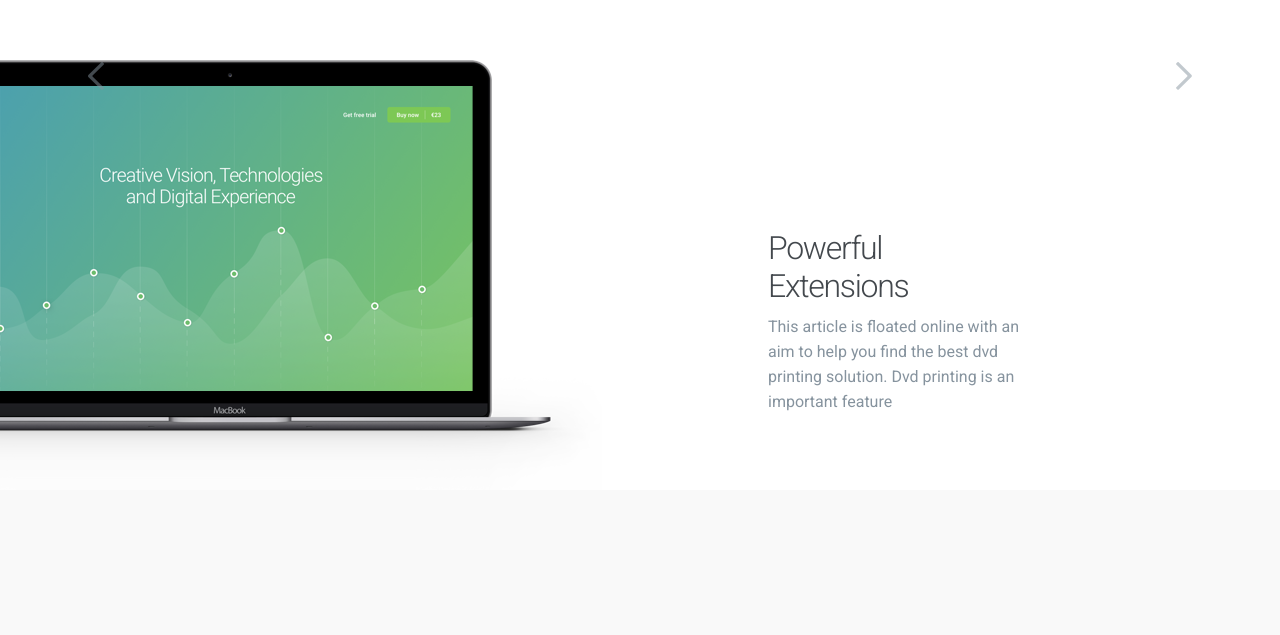
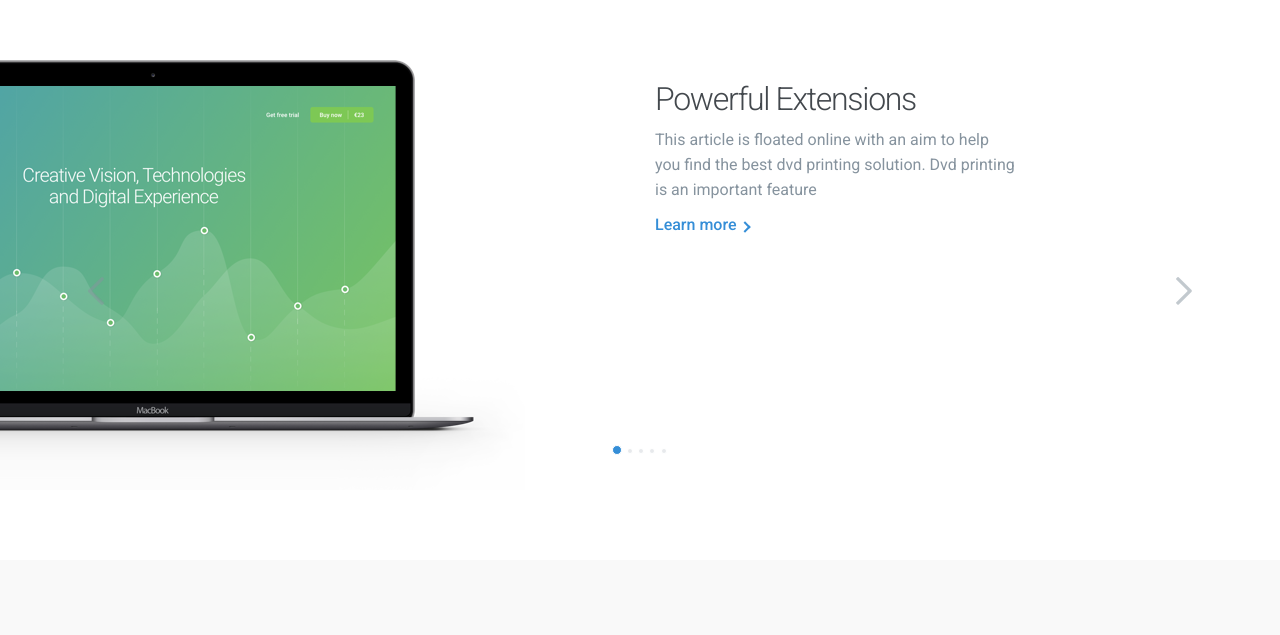
Before and after one commit to shutdown88/front-end-test-project, a React (Create React App) app: page / in a window 1280 px wide. Shown: the part 531-1166 px from the top of the page. Built offline with nearby package versions, Linux system fonts and the light colour scheme.

Commit message:
Slider try

```diff
--- a/src/Slider/Slider.js
+++ b/src/Slider/Slider.js
@@ -1,5 +1,5 @@
 import React from 'react';
-import { Carousel } from 'react-bootstrap';
+import { Carousel, Grid, Row, Col } from 'react-bootstrap';
 
 import './Slider.css';
 
@@ -18,6 +18,7 @@ const ControlIcon = ({ icon, altText }) => (
     </span>
 );
 
+// TODO create programmatically
 export default () => (
     <div className="Slider">
         <Carousel
@@ -26,59 +27,124 @@ export default () => (
             nextIcon={<ControlIcon icon={nextImg} altText="next" />}
         >
             <Carousel.Item>
-                <img alt="First" src={first} />
-                <Carousel.Caption>
+                <Grid>
+                    <Row>
+                        <Col md={5}>
+                            <img
+                                className="carousel-intro"
+                                alt="First"
+                                src={first}
+                            />
+                        </Col>
+                        <Col md={4} mdOffset={1}>
+                            <div className="caption">
                                 <h3>Powerful Extensions</h3>
                                 <p>
-                        This article is floated online with an aim to help you
-                        find the best dvd printing solution. Dvd printing is an
-                        important feature
+                                    This article is floated online with an aim
+                                    to help you find the best dvd printing
+                                    solution. Dvd printing is an important
+                                    feature
                                 </p>
-                </Carousel.Caption>
+                                <p>
+                                    <a className="learn-more">Learn more</a>
+                                </p>
+                            </div>
+                        </Col>
+                    </Row>
+                </Grid>
             </Carousel.Item>
             <Carousel.Item>
+                <Grid>
+                    <Row>
+                        <Col md={5}>
                             <img alt="second" src={second} />
-                <Carousel.Caption>
-                    <h3>Modern, User Friendly &amp; Powerful Interface</h3>
+                        </Col>
+                        <Col md={4} mdOffset={1}>
+                            <div className="caption">
+                                <h3>
+                                    Modern, User Friendly &amp; Powerful
+                                    Interface
+                                </h3>
                                 <p>
-                        Lorem ipsum dolor sit amet, consectetur adipisicing
-                        elit, sed do eiusmod tempor incididunt ut labore et
-                        dolore magna aliqua.
+                                    Lorem ipsum dolor sit amet, consectetur
+                                    adipisicing elit, sed do eiusmod tempor
+                                    incididunt ut labore et dolore magna aliqua.
                                 </p>
-                </Carousel.Caption>
+                                <p>
+                                    <a className="learn-more">Learn more</a>
+                                </p>
+                            </div>
+                        </Col>
+                    </Row>
+                </Grid>
             </Carousel.Item>
             <Carousel.Item>
+                <Grid>
+                    <Row>
+                        <Col md={5}>
                             <img alt="Third" src={third} />
-                <Carousel.Caption>
+                        </Col>
+                        <Col md={4} mdOffset={1}>
+                            <div className="caption">
                                 <h3>Easy to costumize</h3>
                                 <p>
-                        Lorem ipsum dolor sit amet, consectetur adipisicing
-                        elit, sed do eiusmod tempor incididunt ut labore et
-                        dolore magna aliqua.
+                                    Lorem ipsum dolor sit amet, consectetur
+                                    adipisicing elit, sed do eiusmod tempor
+                                    incididunt ut labore et dolore magna aliqua.
                                 </p>
-                </Carousel.Caption>
+                                <p>
+                                    <a className="learn-more">Learn more</a>
+                                </p>
+                            </div>
+                        </Col>
+                    </Row>
+                </Grid>
             </Carousel.Item>
             <Carousel.Item>
+                <Grid>
+                    <Row>
+                        <Col md={5}>
                             <img alt="Fourth" src={fourth} />
-                <Carousel.Caption>
+                        </Col>
+                        <Col md={4} mdOffset={1}>
+                            <div className="caption">
                                 <h3>Elegant &amp; Perfect Design</h3>
                                 <p>
-                        Te sea deleniti suscipiantur deterruisset, eu quis
-                        detracto sapientem mea. An purto dicunt deserunt vix,
-                        eam te iudico tritani. Dicunt irure.
+                                    Te sea deleniti suscipiantur deterruisset,
+                                    eu quis detracto sapientem mea. An purto
+                                    dicunt deserunt vix, eam te iudico tritani.
+                                    Dicunt irure.
                                 </p>
-                </Carousel.Caption>
+                                <p>
+                                    <a className="learn-more">Learn more</a>
+                                </p>
+                            </div>
+                        </Col>
+                    </Row>
+                </Grid>
             </Carousel.Item>
             <Carousel.Item>
+                <Grid>
+                    <Row>
+                        <Col md={5}>
                             <img alt="Fifth" src={fifth} />
-                <Carousel.Caption>
+                        </Col>
+                        <Col md={4} mdOffset={1}>
+                            <div className="caption">
                                 <h3>Clean &amp; Powerful Theme</h3>
                                 <p>
-                        Te sea deleniti suscipiantur deterruisset, eu quis
-                        detracto sapientem mea. An purto dicunt deserunt vix,
-                        eam te iudico tritani. Dicunt irure.
+                                    Te sea deleniti suscipiantur deterruisset,
+                                    eu quis detracto sapientem mea. An purto
+                                    dicunt deserunt vix, eam te iudico tritani.
+                                    Dicunt irure.
                                 </p>
-                </Carousel.Caption>
+                                <p>
+                                    <a className="learn-more">Learn more</a>
+                                </p>
+                            </div>
+                        </Col>
+                    </Row>
+                </Grid>
             </Carousel.Item>
         </Carousel>
     </div>
--- a/src/Slider/Slider.scss
+++ b/src/Slider/Slider.scss
@@ -1,13 +1,36 @@
 .Slider {
+    height: 500px;
     margin-top: 156px;
+
+    .carousel-indicators {
+        li {
+            width: 6px;
+            height: 6px;
+            opacity: 0.2;
+            background-color: #86939e;
+        }
+        li.active {
+            opacity: 1;
+            width: 10px;
+            height: 10px;
+            background-color: #358ed7;
+        }
+    }
+
+    // TODO vedere nei vari breakpoint delle media query
+    img.carousel-intro {
+        margin-left: -150px;
+    }
 
     .carousel-control {
         background-image: none;
+        position: absolute;
+        top: 50%;
     }
 
-    .carousel-caption {
-        top: 30%;
-        left: 60%;
+    .caption {
+        // top: 30%;
+        // left: 60%;
         text-shadow: none;
 
         h3 {
@@ -24,6 +47,27 @@
             line-height: 1.56;
             text-align: left;
             color: #86939e;
+
+            a.learn-more {
+                font-size: 16px;
+                font-weight: 500;
+                line-height: 1;
+                color: #358ed7;
+                position: relative;
+                cursor: pointer;
+
+                &::after {
+                    content: '';
+                    position: absolute;
+                    top: 8px;
+                    width: 8px;
+                    height: 8px;
+                    margin-left: 5px;
+                    border-right: 2px solid #358ed7;
+                    border-bottom: 2px solid #358ed7;
+                    transform: rotate(-45deg);
+                }
+            }
         }
     }
 }
```
Lines whose indentation alone changed are shown as unchanged.
